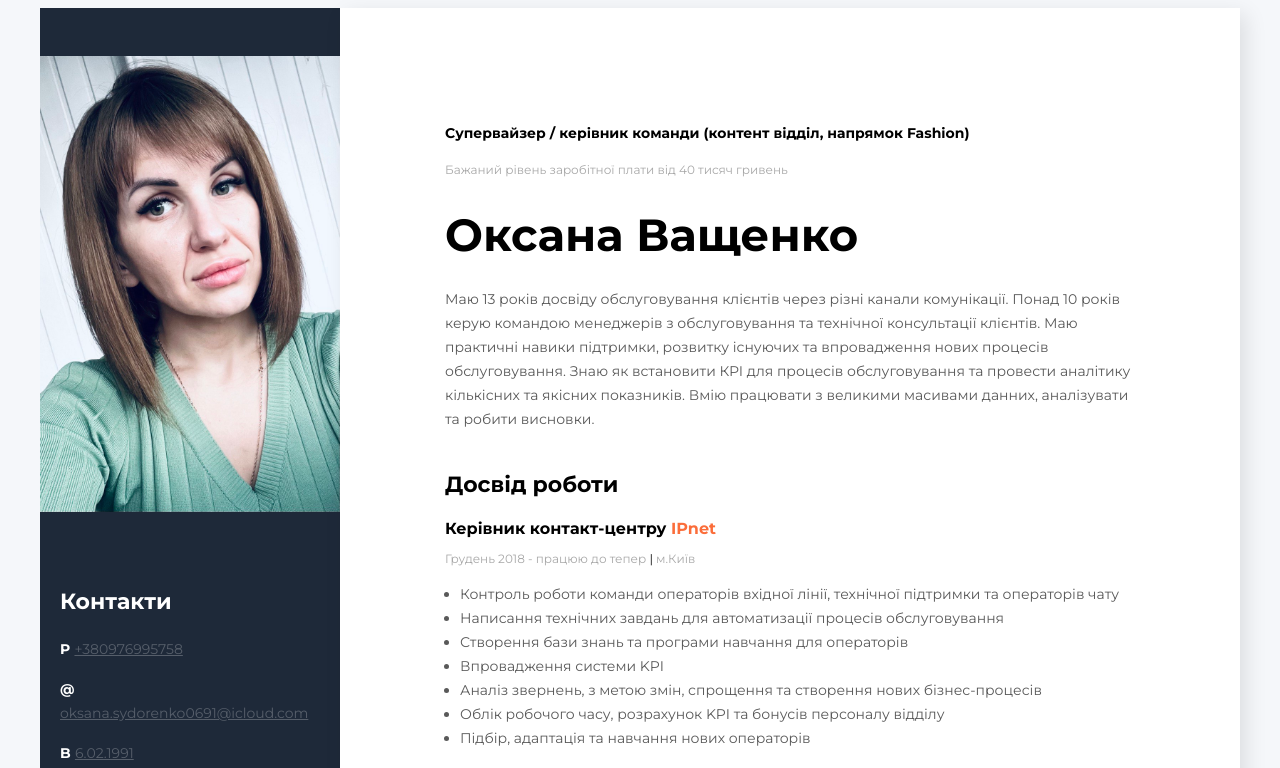
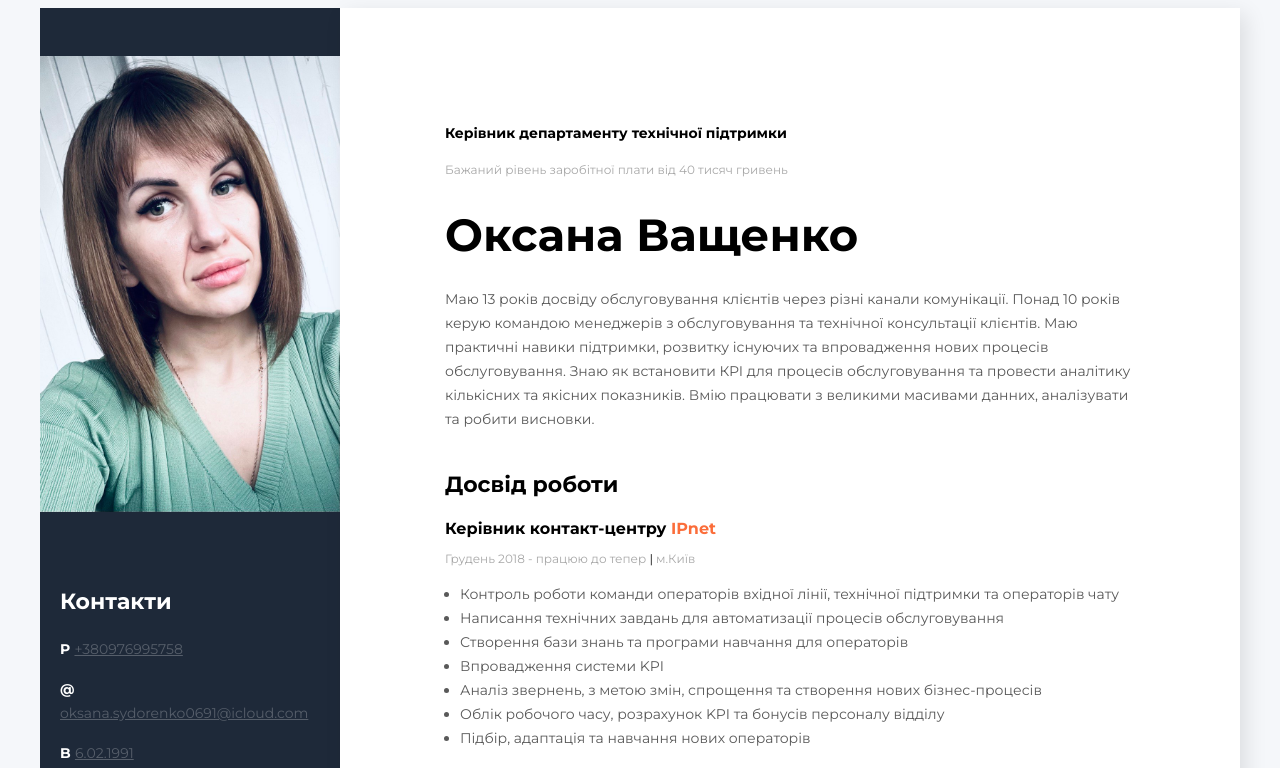
Before and after one commit to OVashchenko91/rezume, a website: page index.html in a window 1280 px wide. Shown: the top 768 px of the page. Drawn offline with Linux system fonts and the light colour scheme.

Commit message:
Update index.html

```diff
--- a/index.html
+++ b/index.html
@@ -17,7 +17,7 @@
     <div class="main-content">
         <!--about user-->
         <div class="about">
-            <h2 class="about-pisition">Супервайзер / керівник команди (контент відділ, напрямок Fashion)</h2>
+            <h2 class="about-pisition">Керівник департаменту технічної підтримки</h2>
             <p class="period">Бажаний рівень заробітної плати від 40 тисяч гривень</p>
             <h1 class="about-name">Оксана Ващенко</h1>
 
```
